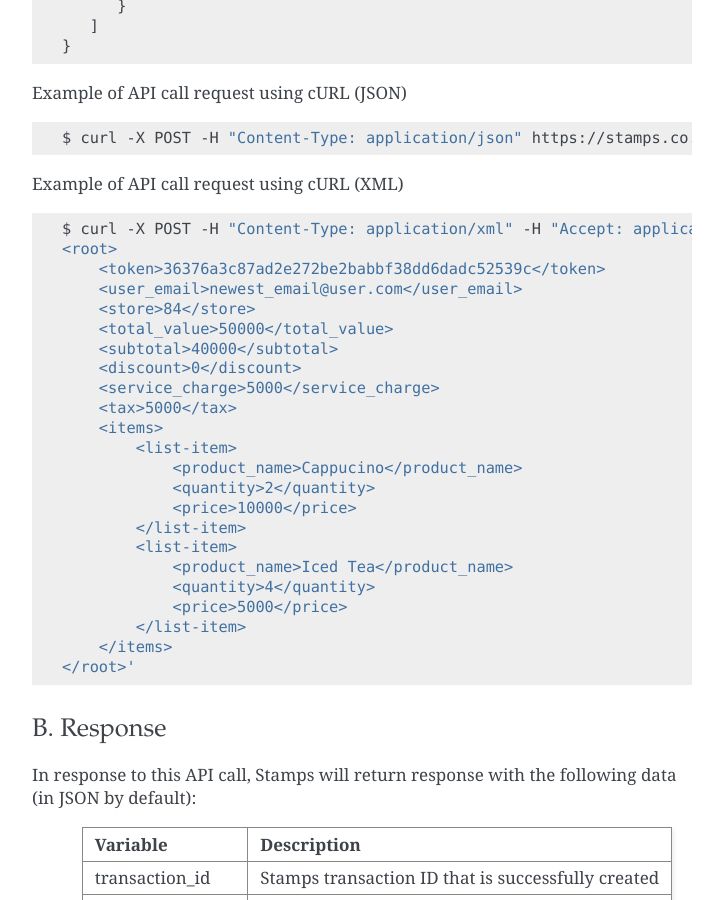
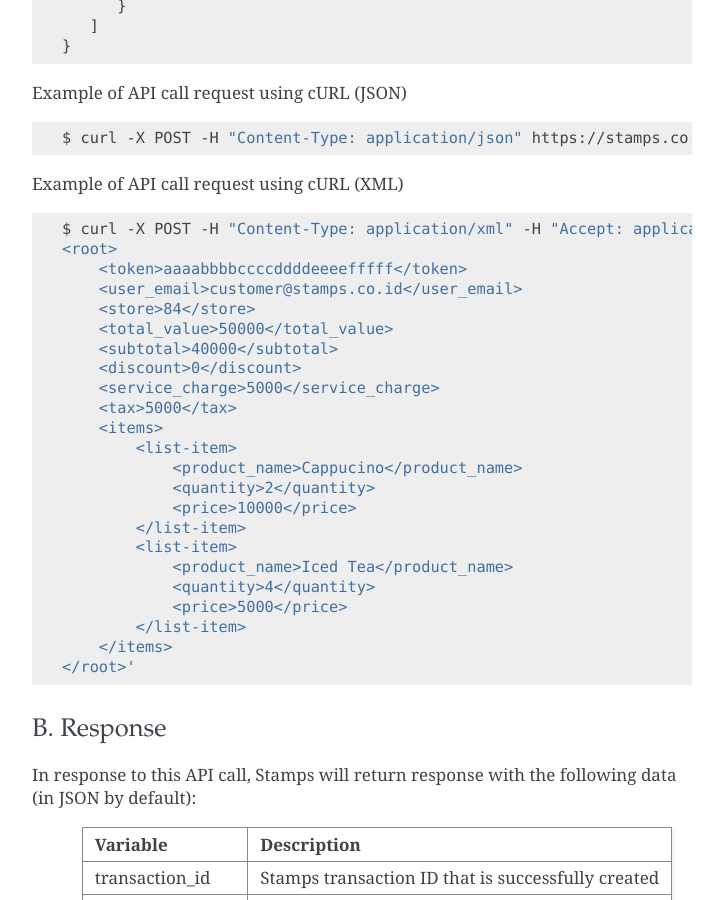
Before and after one commit to ui/stamps-api-docs, a Sphinx documentation site: the page built from source/transaction_api.rst, in a window 1280 px wide and 900 px high, scrolled down 1419 px. Shown: the whole window, without its empty margins (388-1111 px from the left). Built offline with Sphinx 7.4.7, drawn with Linux system fonts in a browser that asks for light colours.

Commit message:
Update transaction_api.rst
Deleted local unused credentials

```diff
--- a/source/transaction_api.rst
+++ b/source/transaction_api.rst
@@ -83,8 +83,8 @@ Example of API call request using cURL (XML)
 
     $ curl -X POST -H "Content-Type: application/xml" -H "Accept: application/xml" https://stamps.co.id/api/transactions/add -i -d '<?xml version="1.0" encoding="UTF-8" ?>
     <root>
-        <token>36376a3c87ad2e272be2babbf38dd6dadc52539c</token>
-        <user_email>newest_email@user.com</user_email>
+        <token>aaaabbbbccccddddeeeefffff</token>
+        <user_email>customer@stamps.co.id</user_email>
         <store>84</store>
         <total_value>50000</total_value>
         <subtotal>40000</subtotal>
```
